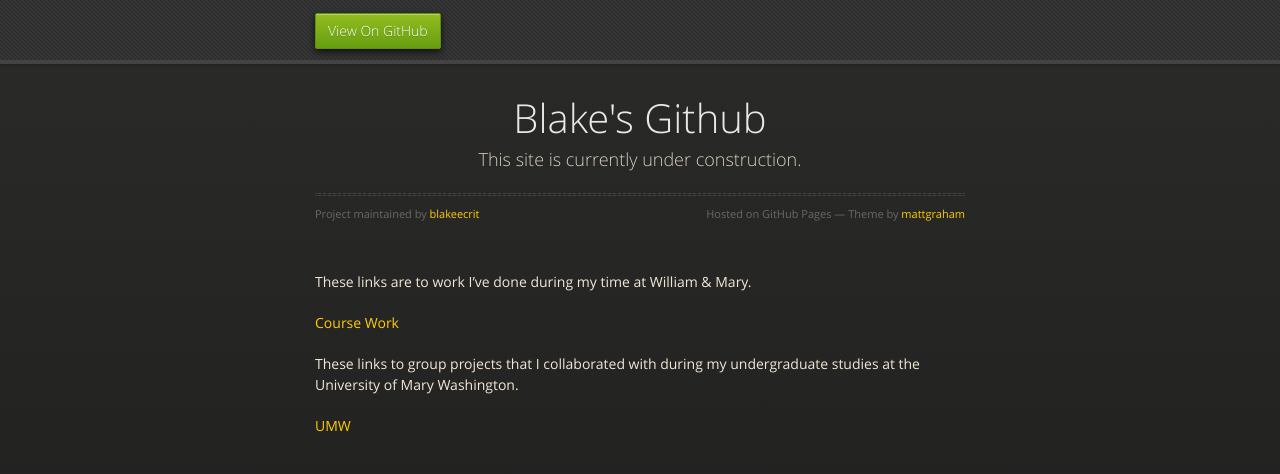
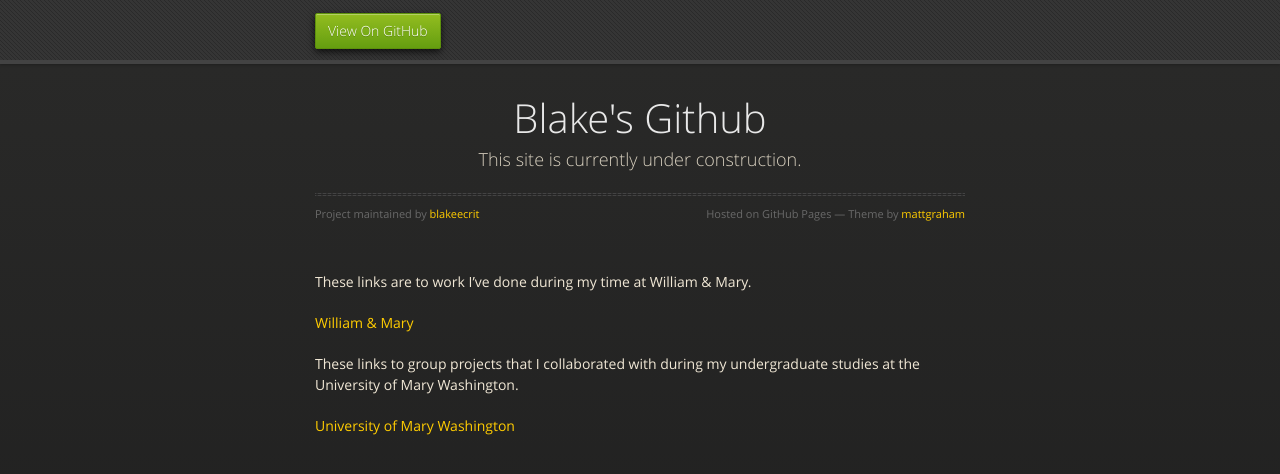
Before and after one commit to blakeecrit/bc.github.io, a Jekyll site: the page built from index.md, in a window 1280 px wide. Shown: the top 474 px of the page. Built offline with Jekyll 4.4.1, drawn with Linux system fonts in a browser that asks for light colours; our own code applies the rules of GitHub Pages for plain Markdown files.

Commit message:
Update index.md

```diff
--- a/index.md
+++ b/index.md
@@ -4,8 +4,8 @@ title: Blake Crittenden website
 
 These links are to work I've done during my time at William & Mary.
 
-[Course Work](/Course Work/index.md)
+[William & Mary](/William_Mary/index.md)
 
 These links to group projects that I collaborated with during my undergraduate studies at the University of Mary Washington.
 
-[UMW](/UMW/index.md)
+[University of Mary Washington](/UMW/index.md)
```
